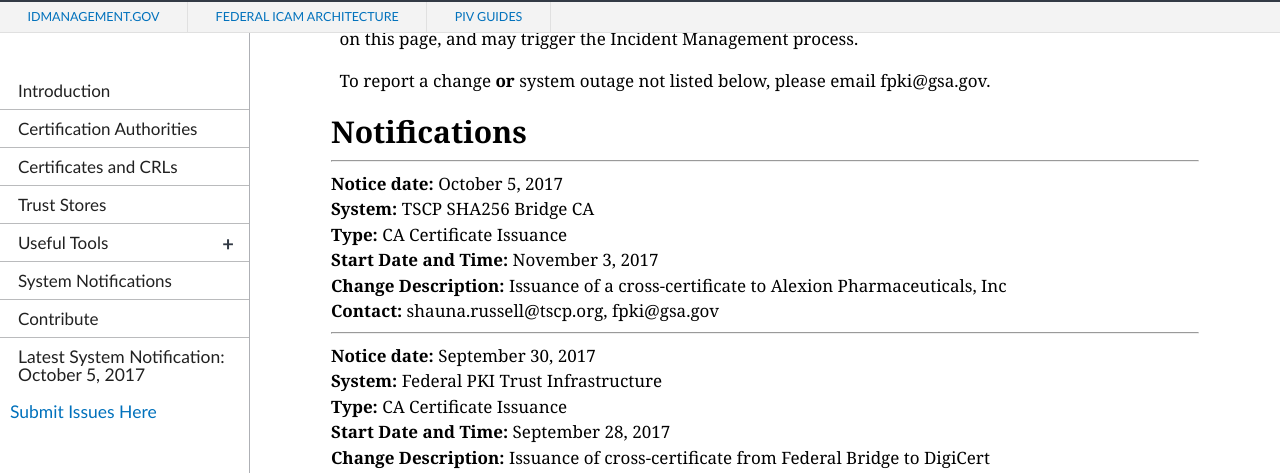
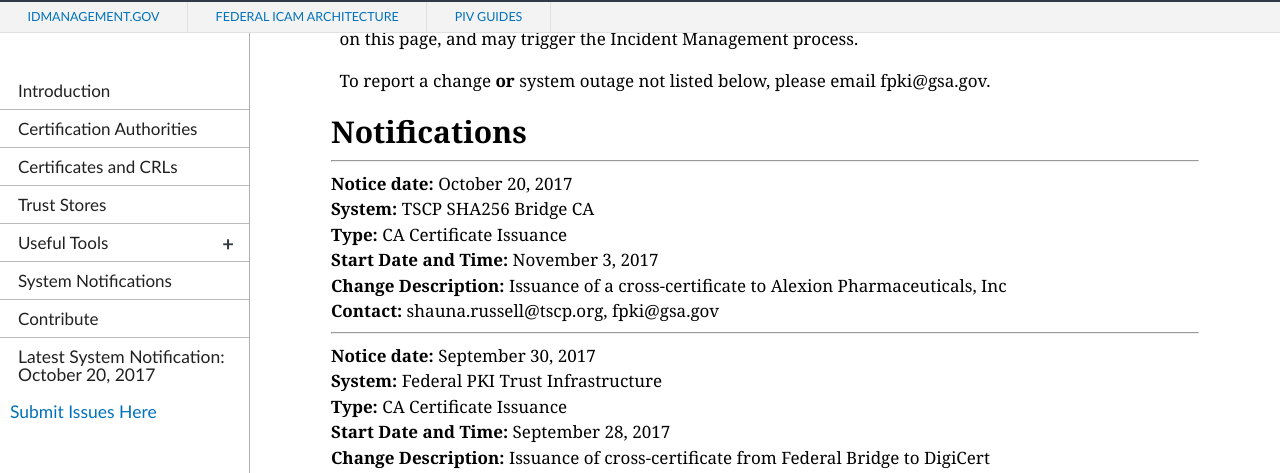
Before and after one commit to GSA/fpki-guides, a Jekyll site: the page built from pages/fpki_notifications.md, in a window 1280 px wide and 900 px high, scrolled down 637 px. Shown: the part 88-561 px from the top of the window. Built offline with Jekyll 4.4.1, drawn with Linux system fonts in a browser that asks for light colours; nearby versions of some CDN libraries.

Commit message:
fix date
for tscp alexion

```diff
--- a/_data/notifications.yml
+++ b/_data/notifications.yml
@@ -168,7 +168,7 @@
   sia_uri: http://cacerts.digicert.com/siaDigiCertFederatedIDCA-1.p7c
   ocsp_uri: N/A
 
-- notice_date: October 5, 2017
+- notice_date: October 20, 2017
   change_type: CA Certificate Issuance
   start_datetime: November 3, 2017
   system: TSCP SHA256 Bridge CA
```
